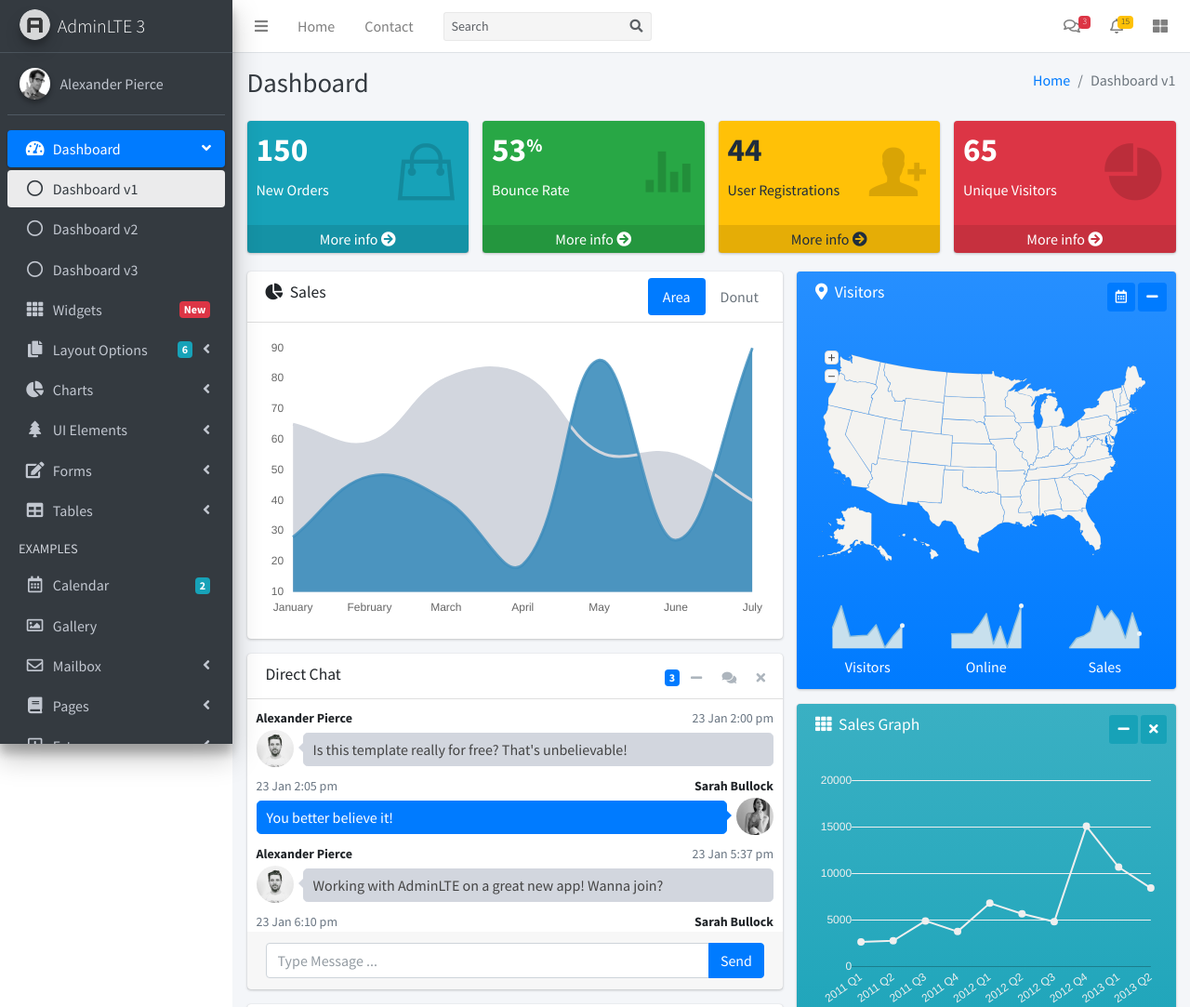
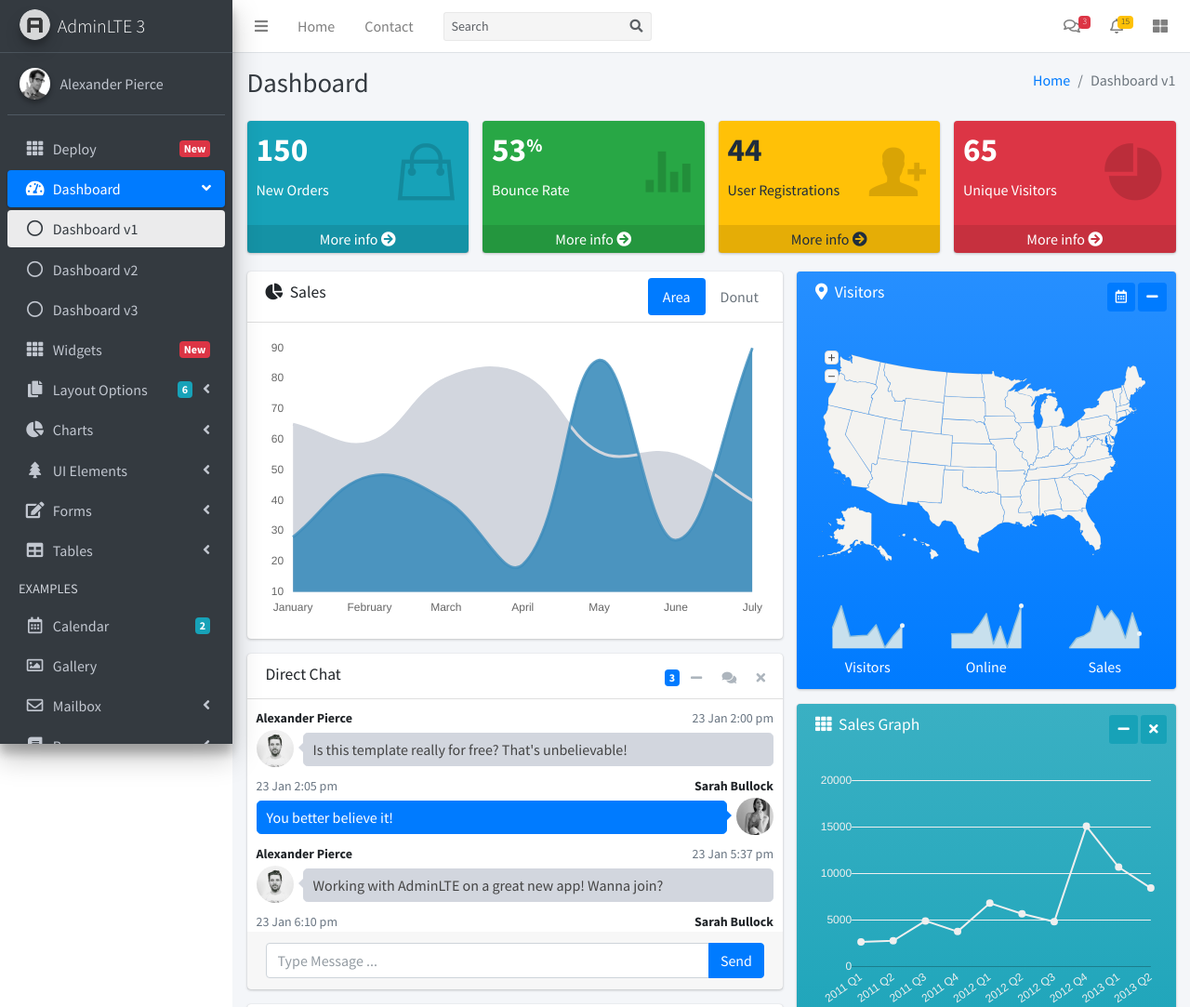
Before and after one commit to zql2532666/HoneyIDS, a Flask app: page / in a window 1280 px wide. Shown: the top 1083 px of the page at 93% size. Run offline with Flask 2, Linux system fonts and the light colour scheme; parts of the project's set-up code (start-up, migrations or seed data) failed here and were passed over; some libraries are stand-ins or nearby versions.

Commit message:
temporary changes for sidenav

```diff
--- a/app/templates/index.html
+++ b/app/templates/index.html
@@ -179,6 +179,15 @@
         <ul class="nav nav-pills nav-sidebar flex-column" data-widget="treeview" role="menu" data-accordion="false">
           <!-- Add icons to the links using the .nav-icon class
                with font-awesome or any other icon font library -->
+          <li class="nav-item">
+            <a href="deploy.html" class="nav-link">
+              <i class="nav-icon fas fa-th"></i>
+              <p>
+                Deploy
+                <span class="right badge badge-danger">New</span>
+              </p>
+            </a>
+          </li>
           <li class="nav-item has-treeview menu-open">
             <a href="#" class="nav-link active">
               <i class="nav-icon fas fa-tachometer-alt"></i>
```
